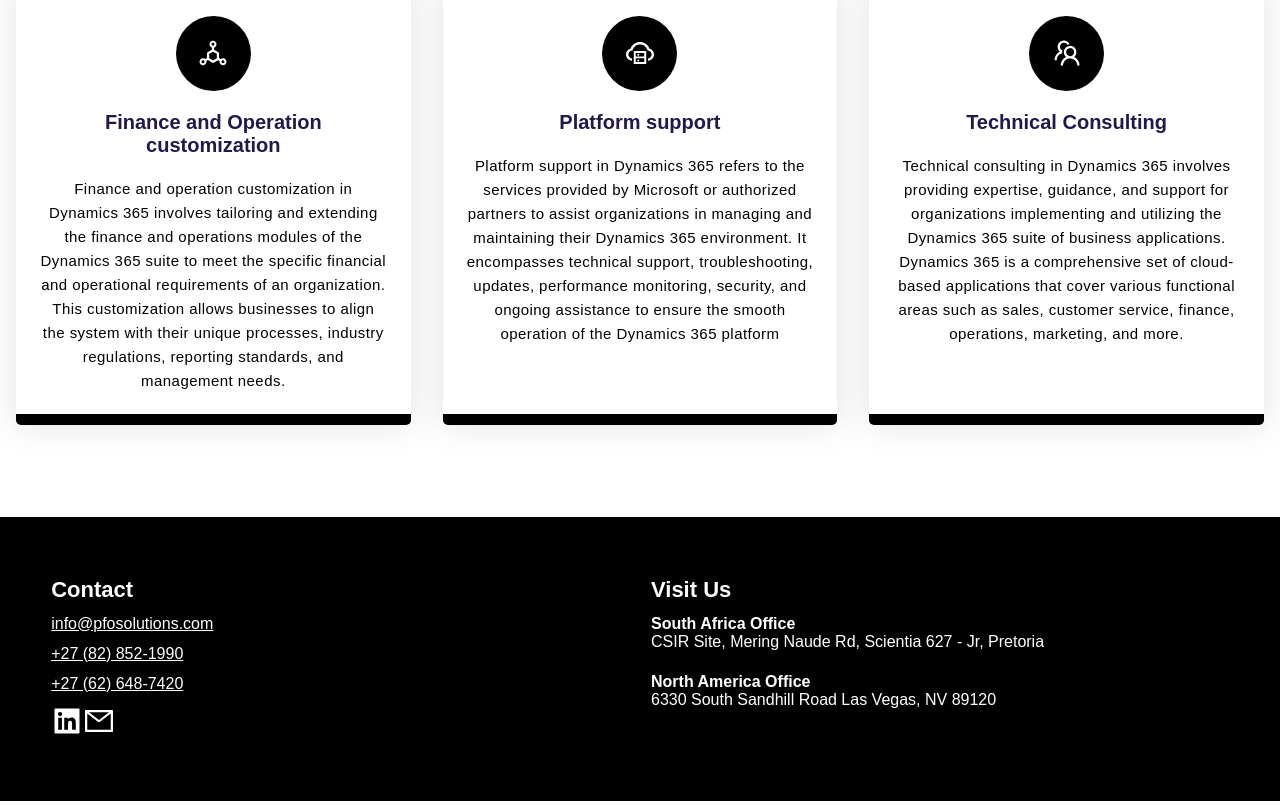
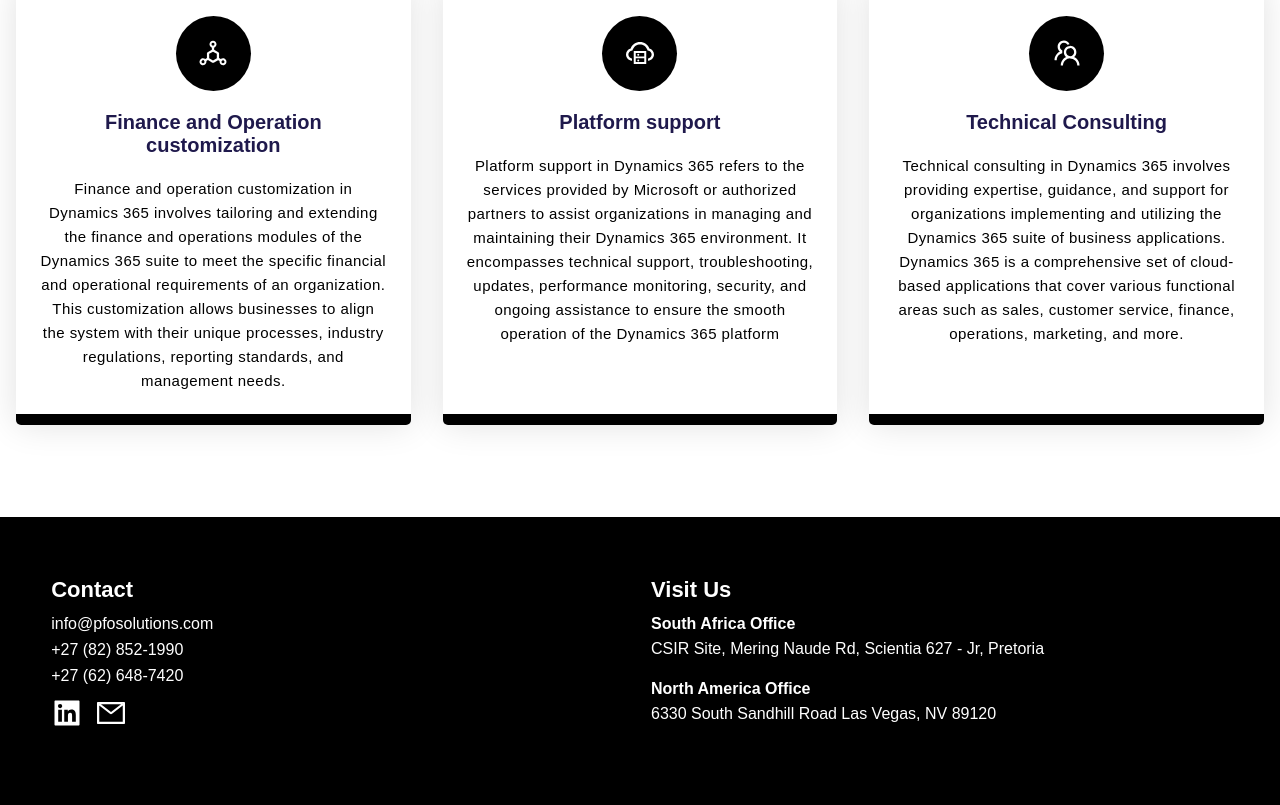
Before and after one commit to wianvanniekerk/pfowebsite, a React (Create React App) app: page / in a window 1280 px wide. Shown: the part 2185-2990 px from the top of the page. Built offline with nearby package versions, Linux system fonts and the light colour scheme.

Commit message:
Update Footer.css

```diff
--- a/src/components/Footer/Footer.css
+++ b/src/components/Footer/Footer.css
@@ -46,13 +46,20 @@
 	margin:0px auto;
 }
 .singleitem{
-	margin-bottom:12px;
+	margin-bottom:8px;
 }
 .footernew a{
-	color:white !important;
+    color: #fff!important;
+    text-decoration: none;
 }
 .singlesocial{
-	margin-top: 12px;
+    margin-top: 12px;
+    display: flex;
+    gap: 12px;
+}
+.singleaddress b{
+	display: inline-block;
+    margin-bottom: 7px;
 }
 @media screen and (max-width: 768px) {
 	.footer-col{
```
